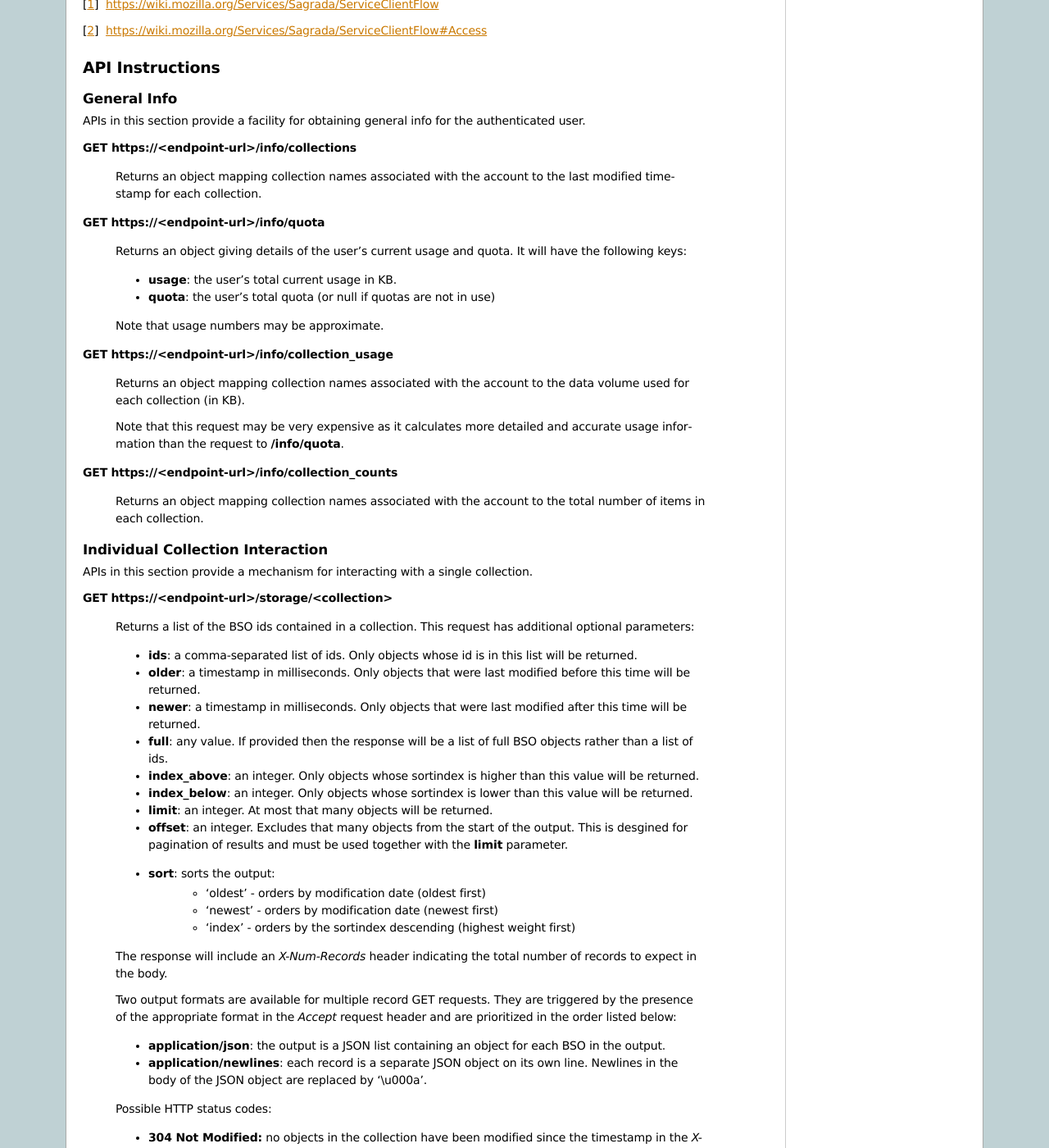
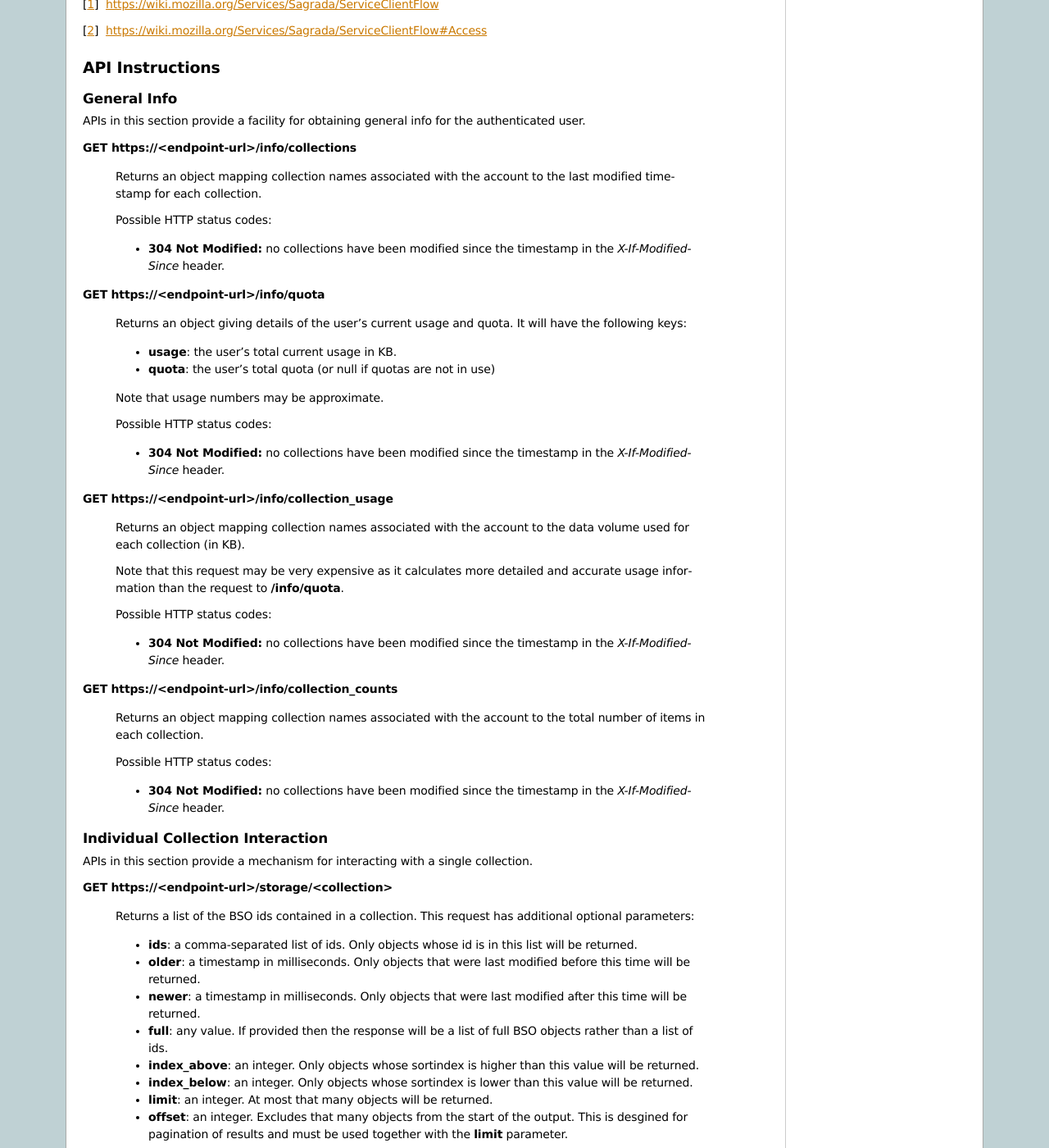
Before and after one commit to mozilla-services/docs, a Sphinx documentation site: the page built from source/storage/apis-2.0.rst, in a window 1280 px wide and 1400 px high, scrolled down 1349 px. Shown: the whole window at 82% size. Built offline with Sphinx 7.4.7, drawn with Linux system fonts in a browser that asks for light colours; some of the changed text lies outside the part shown.

Commit message:
Bug 734990 - [Storage] Allow X-If-Modified-Since on all GET requests

```diff
--- a/source/storage/apis-2.0.rst
+++ b/source/storage/apis-2.0.rst
@@ -116,6 +116,11 @@ authenticated user.
     Returns an object mapping collection names associated with the account to
     the last modified timestamp for each collection.
 
+    Possible HTTP status codes:
+
+    - **304 Not Modified:**  no collections have been modified
+      since the timestamp in the *X-If-Modified-Since* header.
+
 
 **GET** **https://<endpoint-url>/info/quota**
 
@@ -127,6 +132,11 @@ authenticated user.
 
     Note that usage numbers may be approximate.
 
+    Possible HTTP status codes:
+
+    - **304 Not Modified:**  no collections have been modified
+      since the timestamp in the *X-If-Modified-Since* header.
+
 
 **GET** **https://<endpoint-url>/info/collection_usage**
 
@@ -137,11 +147,21 @@ authenticated user.
     detailed and accurate usage information than the request to
     **/info/quota**.
 
+    Possible HTTP status codes:
+
+    - **304 Not Modified:**  no collections have been modified
+      since the timestamp in the *X-If-Modified-Since* header.
+
 
 **GET** **https://<endpoint-url>/info/collection_counts**
 
     Returns an object mapping collection names associated with the account to
     the total number of items in each collection.
+
+    Possible HTTP status codes:
+
+    - **304 Not Modified:**  no collections have been modified
+      since the timestamp in the *X-If-Modified-Since* header.
 
 
 Individual Collection Interaction
```
Also changed, not shown: other parts of source/storage/apis-2.0.rst (+4 -4 lines).
